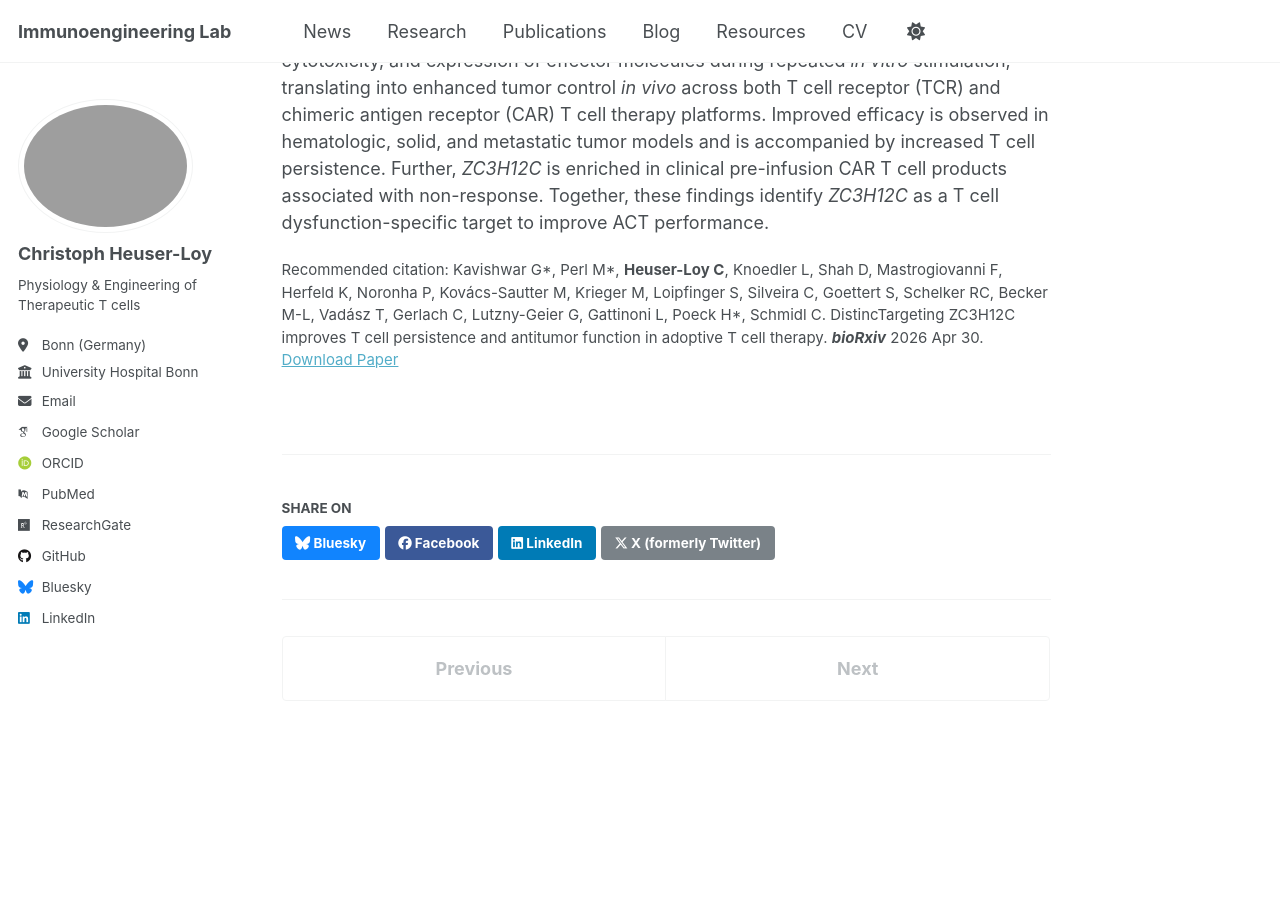
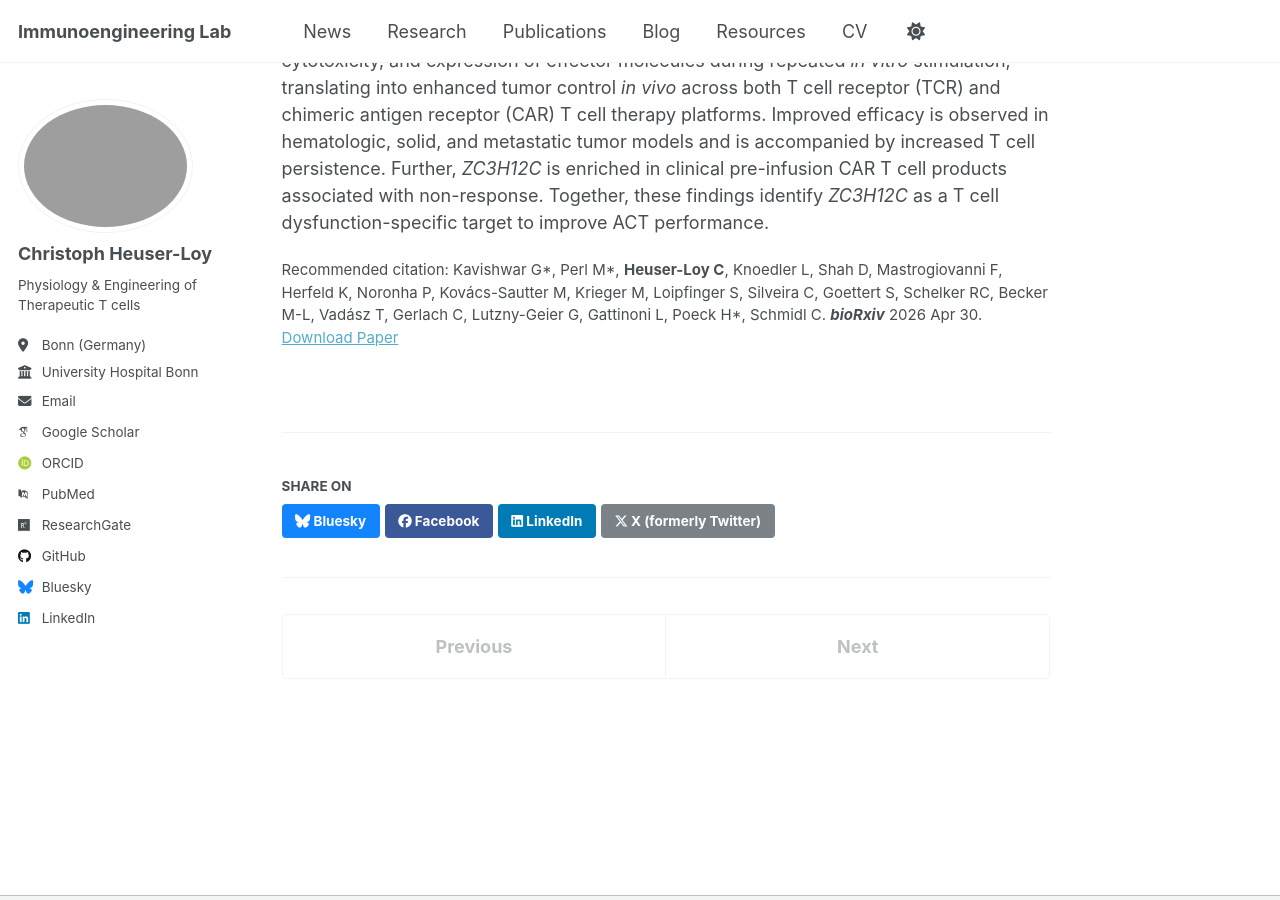
Before and after one commit to cheuserloy/cheuserloy.github.io, a Jekyll site: the page built from _publications/2026-04-30_ZC3_bioRxiv.md, in a window 1280 px wide and 900 px high, scrolled down 420 px. Built offline with Jekyll 4.4.1, drawn with Linux system fonts in a browser that asks for light colours; some web fonts are replaced; a script that is not in the unit is left out.

Commit message:
Fix citation formatting in 2026-04-30_ZC3_bioRxiv.md
Updated citation format in the bioRxiv publication entry.

```diff
--- a/_publications/2026-04-30_ZC3_bioRxiv.md
+++ b/_publications/2026-04-30_ZC3_bioRxiv.md
@@ -6,7 +6,7 @@ permalink: /publication/2026-04-30_ZC3_bioRxiv
 excerpt: ''
 date: 2026-04-30
 paperurl: 'https://doi.org/10.64898/2026.04.30.721618'
-citation: 'Kavishwar G*, Perl M*, <b>Heuser-Loy C</b>, Knoedler L, Shah D, Mastrogiovanni F, Herfeld K, Noronha P, Kovács-Sautter M, Krieger M, Loipfinger S, Silveira C, Goettert S, Schelker RC, Becker M-L, Vadász T, Gerlach C, Lutzny-Geier G, Gattinoni L, Poeck H*, Schmidl C. DistincTargeting ZC3H12C improves T cell persistence and antitumor function in adoptive T cell therapy. <b><i>bioRxiv</i></b> 2026 Apr 30.'
+citation: 'Kavishwar G*, Perl M*, <b>Heuser-Loy C</b>, Knoedler L, Shah D, Mastrogiovanni F, Herfeld K, Noronha P, Kovács-Sautter M, Krieger M, Loipfinger S, Silveira C, Goettert S, Schelker RC, Becker M-L, Vadász T, Gerlach C, Lutzny-Geier G, Gattinoni L, Poeck H*, Schmidl C. <b><i>bioRxiv</i></b> 2026 Apr 30.'
 ---
 
 Adoptive T cell therapy (ACT) has achieved remarkable clinical responses in hematologic malignancies  but  remains  limited by progressive  T  cell  dysfunction under  chronic  antigen stimulation. Here, we identify <i>ZC3H12C</i> as a conserved feature of dysfunctional T cells and show that its disruption enhances the durability and antitumor activity of engineered T cells. By  integrating single-cell chromatin accessibility and transcriptomic profiling of human tumor-infiltrating  lymphocytes (TILs), we identified the <i>ZC3H12C</i> locus as selectively remodeled in exhausted T cells. <i>ZC3H12C</i> induction is largely absent across acute T cell activation contexts, indicating regulation that is specific to chronic antigen-driven dysfunction. Genetic disruption of <i>ZC3H12C</i> improves T cell expansion, cytotoxicity, and expression of effector molecules during repeated <i>in vitro</i> stimulation, translating into enhanced tumor control <i>in vivo</i> across both T cell receptor (TCR) and chimeric antigen receptor (CAR) T cell therapy platforms. Improved efficacy is observed in hematologic, solid, and metastatic tumor models and is accompanied by increased T cell persistence. Further, <i>ZC3H12C</i> is  enriched  in clinical pre-infusion CAR T cell products associated with non-response. Together, these findings identify <i>ZC3H12C</i> as a T cell dysfunction-specific target to improve ACT performance.
```
